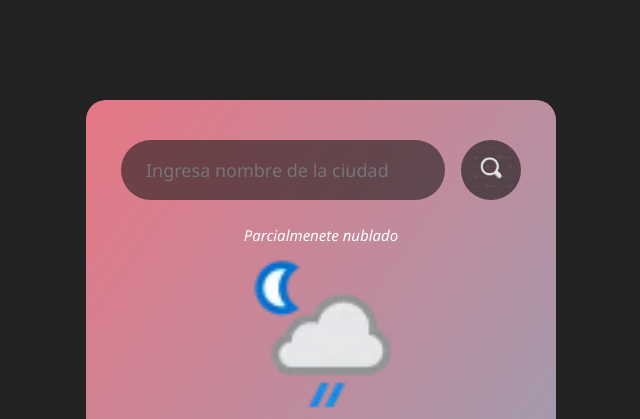
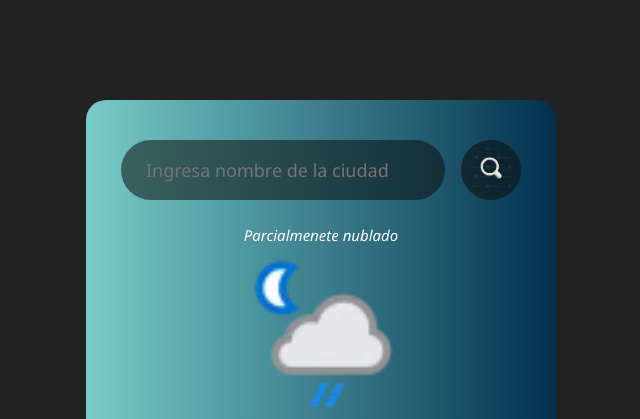
Before and after one commit to NayaraYM/TempTracker, a plain HTML site: page index.html in a window 1280 px wide. Shown: the top 419 px of the page, without its empty margins (319-959 px from the left). Drawn offline with Linux system fonts and the light colour scheme.

Commit message:
Agregando linear-gradient

```diff
--- a/estilos.css
+++ b/estilos.css
@@ -12,7 +12,7 @@ body {
 .contenedor {
     width: 90%;
     max-width: 470px;
-    background: linear-gradient(125deg, #e67785, #88a9bf);
+    background: linear-gradient(90deg, #78ccc8, #01304e);
     color: #fff;
     margin: 100px auto 0;
     border-radius: 20px;
```
